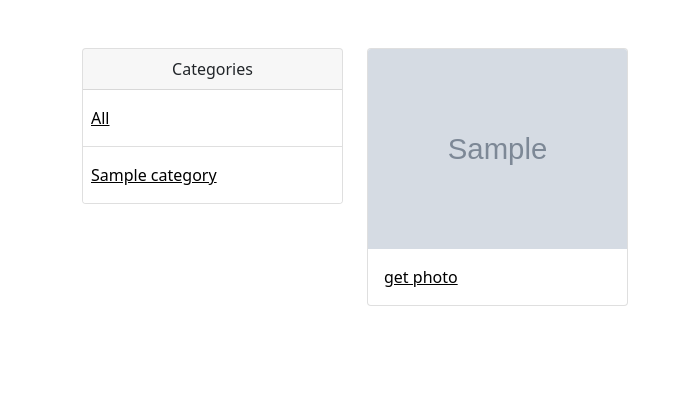
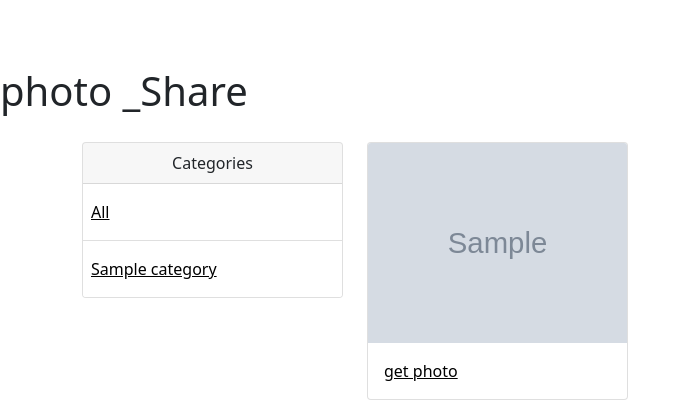
Before and after one commit to fobiero/imageGallery_Dj_01, a Django app: page / in a window 1280 px wide. Shown: the top 420 px of the page, without its empty margins (0-688 px from the left). Run offline with Django 4.2, Linux system fonts and the light colour scheme; tables that the repository leaves empty hold one stand-in row (values such as "Sample post"); grey boxes marked "Sample" are stand-in pictures.

Commit message:
edit last build

```diff
--- a/photo/static/css/custom.css
+++ b/photo/static/css/custom.css
@@ -53,3 +53,10 @@ a {
     color: #fff !important;
     transition: background-color .5s;
 }
+
+
+/* NAVBAR  */
+
+.navbar {
+    padding: 1.2rem 0;
+}
--- a/photo/templates/photos/home.html
+++ b/photo/templates/photos/home.html
@@ -13,6 +13,9 @@
 </head>
 
 <body class="mt-5">
+    <div class="navbar">
+        <h1>photo _Share</h1>
+    </div>
     <div class="container">
         <div class="row">
             <div class="col-md-3">
```
